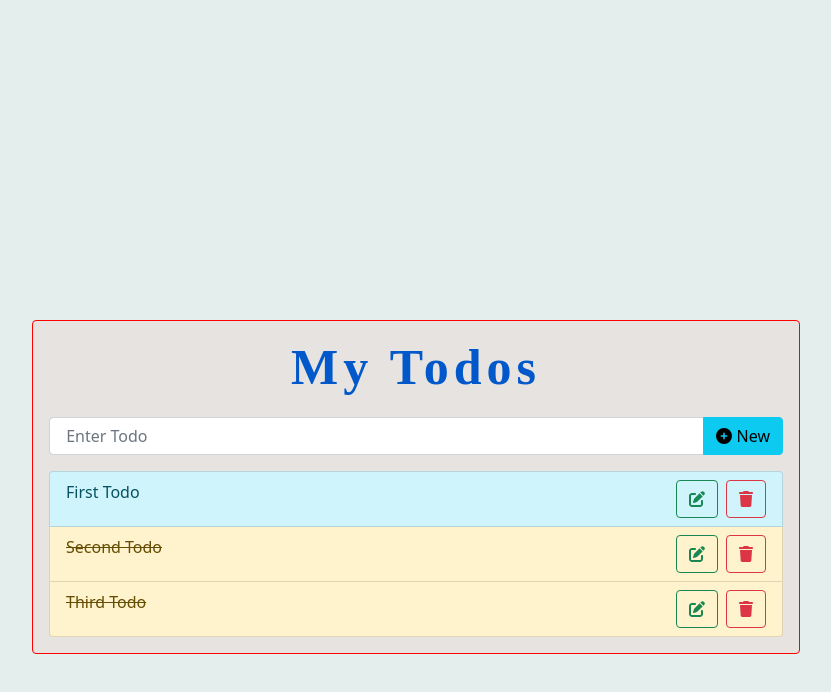
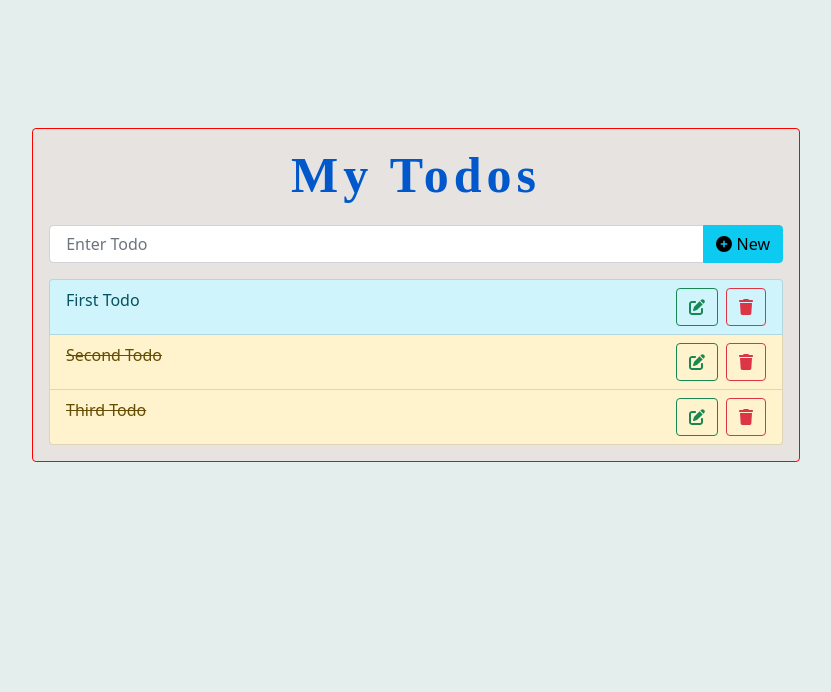
Before and after one commit to HOSSENALI/my-todo, a React (Create React App) app: page / in a window 1280 px wide. Shown: the top 692 px of the page, without its empty margins (224-1055 px from the left). Built offline with nearby package versions, Linux system fonts and the light colour scheme.

Commit message:
Update App.css
ffff

```diff
--- a/src/assets/App.css
+++ b/src/assets/App.css
@@ -1,5 +1,5 @@
 body {
-  margin-top: 25% !important;
+  margin-top: 10% !important;
   margin-bottom: 10% !important;
   margin-right: 20% !important;
   margin-left: 20% !important;
```
